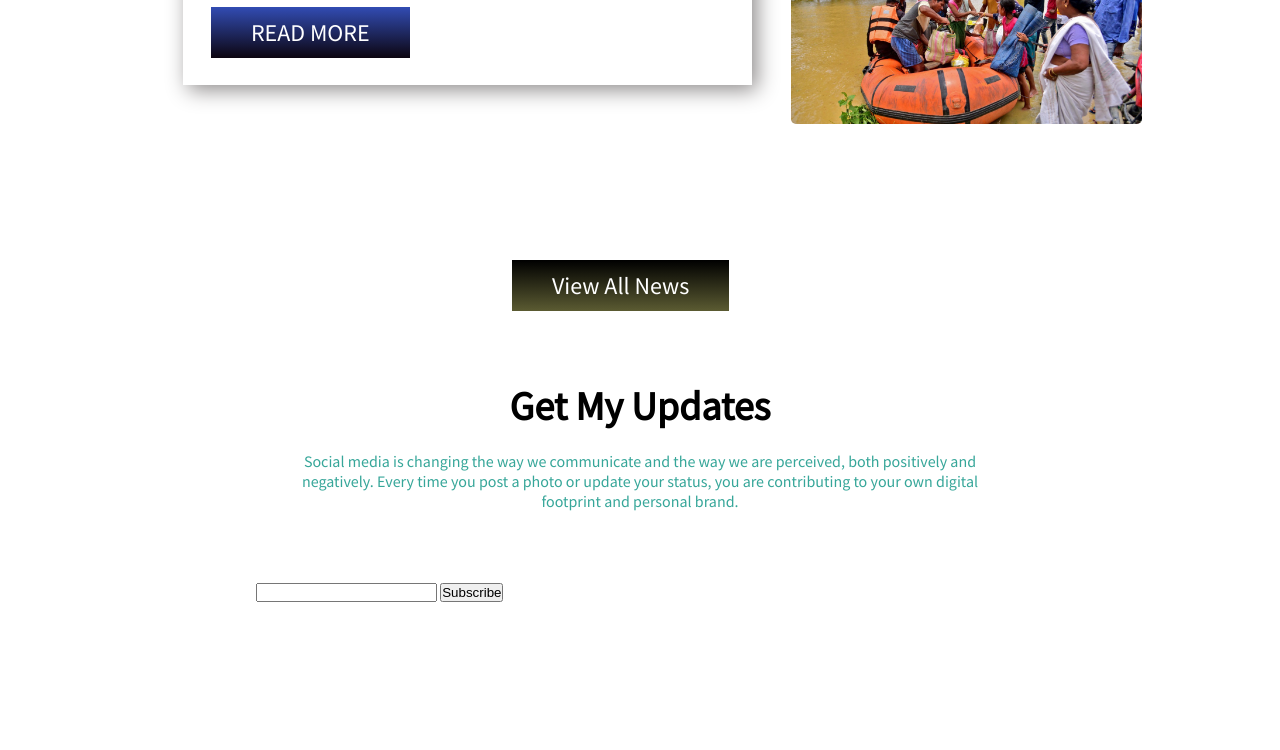
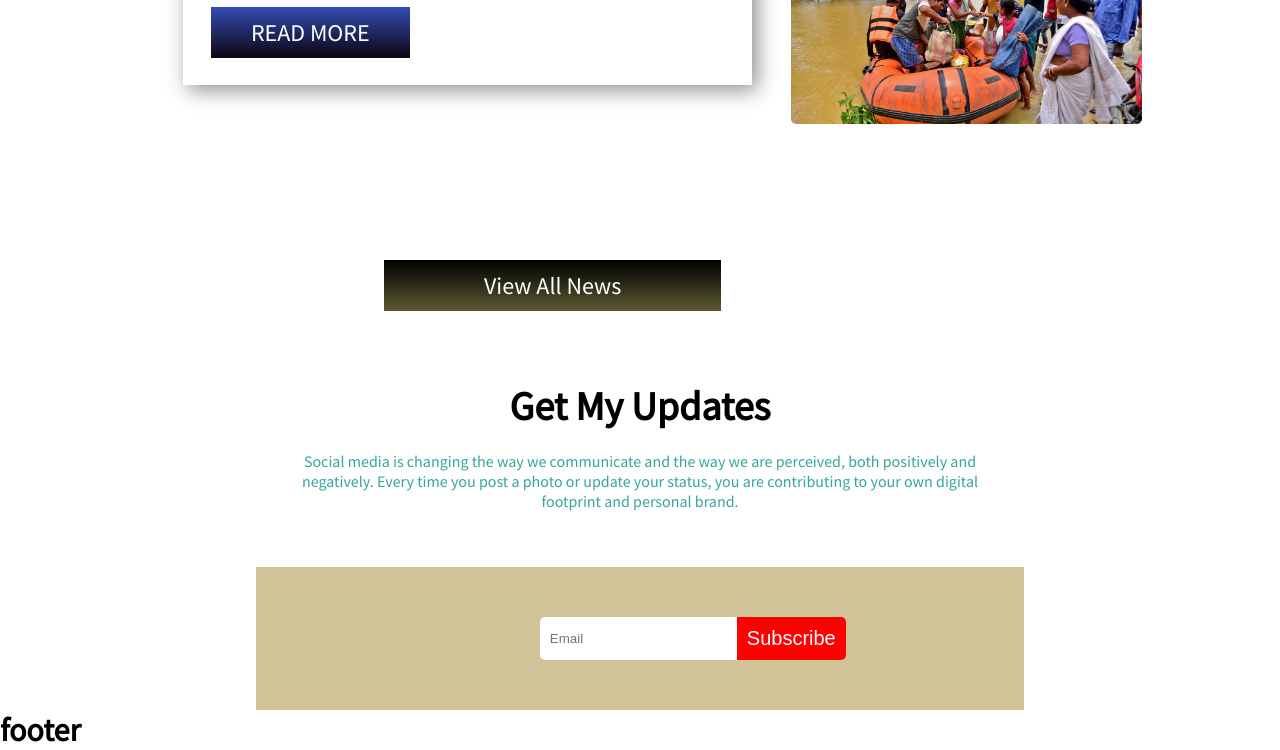
Before and after one commit to developer-munir/shelter, a plain HTML site: page index.html in a window 1280 px wide. Shown: the part 2639-3389 px from the top of the page. Before the commit the page ends 3241 px from the top, so only its background shows below. Drawn offline with Linux system fonts and the light colour scheme.

Commit message:
email section

```diff
--- a/index.html
+++ b/index.html
@@ -143,16 +143,15 @@
         </div>
 
         <div class="subscribe">
-            <div>
-                <form action="">
-                    <input type="email" name="email" id="gmail">
-                    <button type="submit">Subscribe</button>
-                </form>
+            <div class="email-subscribers">
+                <input type="email" name="email" id="get-email" placeholder="Email" class="send-mail">
+                <button type="submit" class="send-mail sub-btn">Subscribe</button>
             </div>
         </div>
     </section>
     <!-- get-myupdates section ends here -->
 </body>
     <!-- footer section starts here -->
+    <h1>footer</h1>
     <!-- footer section ends here -->
 </html>
--- a/style.css
+++ b/style.css
@@ -246,14 +246,14 @@ body{
     color: #000000;
 }
 .allnews-link{
-    width: 25%;
+    width: 50%;
     margin: 0 auto;
     margin-bottom: 100px;
 }
 .all-links-btn{
     text-decoration: none;
     background: linear-gradient(black,rgb(91, 91, 50));
-    padding: 10px 40px;
+    padding: 10px 100px;
     font-size: 1.5rem;
     color: #ffffff;
     font-weight: 500;
@@ -290,6 +290,33 @@ body{
 .updated-texts p{
     font-size: 16px;
     color: #0d9484d4;
-    padding-bottom: 10%;
+    padding-bottom: 8%;
+}
+.subscribe{
+    padding: 50px;
+    background-color: rgba(168, 143, 60, 0.533);
+}
+.email-subscribers{
+    width: 30%;
+    margin: 0 auto;
+    display: flex;
+
+}
+.send-mail{
+    padding: 10px;
+    outline: none;
+    border: none;
+}
+#get-email{
+    border-bottom-left-radius: 5px;
+    border-top-left-radius: 5px;
+}
+.sub-btn{
+    background-color: red;
+    color: white;
+    border-bottom-right-radius: 5px;
+    border-top-right-radius: 5px;
+    font-size: 20px;
+    font-weight: 400;
 }
 /* myupdates ends here */
```
